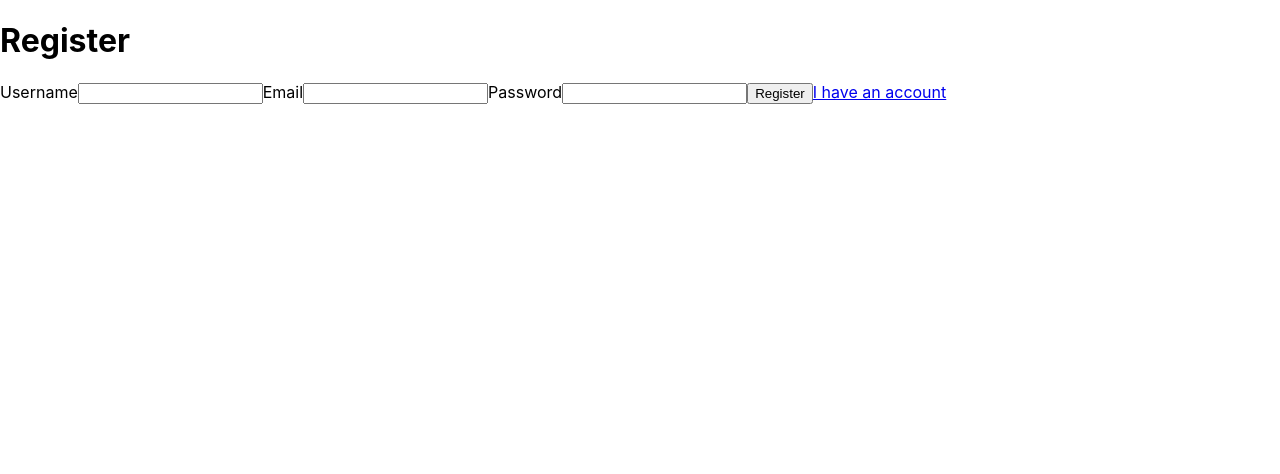
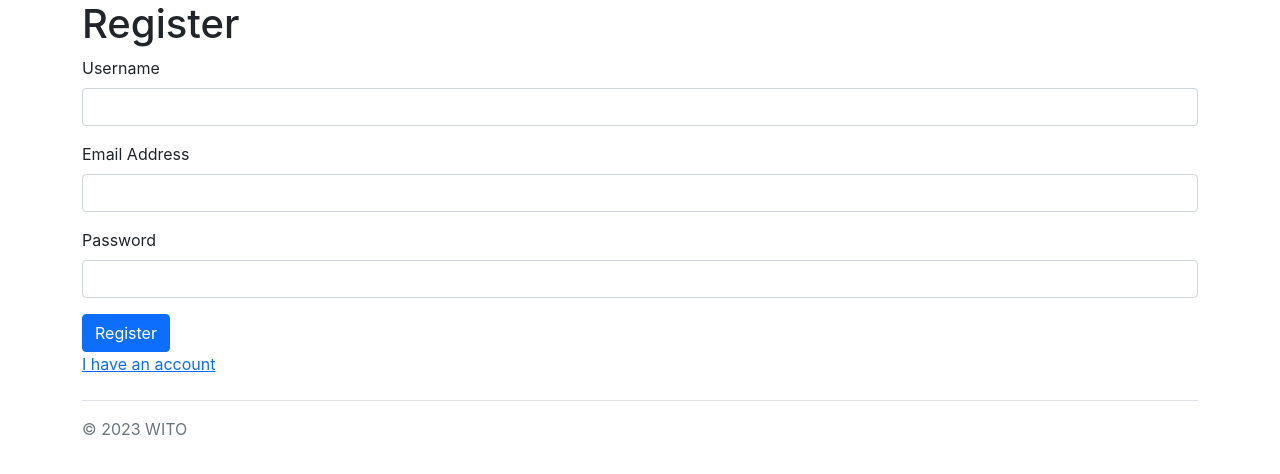
Before and after one commit to luanakimley/who-is-the-one, a React (Create React App) app in the folder client/: page /register in a window 1280 px wide. Shown: the top 474 px of the page. Built offline with nearby package versions, Linux system fonts and the light colour scheme; the HTML template or start-up script is replaced by a standard one.

Commit message:
:sparkles: Implement NavBar, Footer and Bootstrap

```diff
--- a/client/public/index.html
+++ b/client/public/index.html
@@ -9,6 +9,7 @@
       name="description"
       content="Web site created using create-react-app"
     />
+    <link href="https://cdn.jsdelivr.net/npm/bootstrap@5.1.3/dist/css/bootstrap.min.css" rel="stylesheet" integrity="sha384-1BmE4kWBq78iYhFldvKuhfTAU6auU8tT94WrHftjDbrCEXSU1oBoqyl2QvZ6jIW3" crossorigin="anonymous">
     <link rel="apple-touch-icon" href="%PUBLIC_URL%/logo192.png" />
     <!--
       manifest.json provides metadata used when your web app is installed on a
--- a/client/src/components/AddCandidates.js
+++ b/client/src/components/AddCandidates.js
@@ -1,6 +1,7 @@
 import React, { useEffect, useState } from "react";
 import { useNavigate, useLocation } from "react-router-dom";
 import NavBar from "./NavBar";
+import Footer from "./Footer";
 import { SERVER_HOST } from "../config/global_constants";
 import axios from "axios";
 import { useCookies } from "react-cookie";
@@ -76,13 +77,16 @@ export default function AddCandidates() {
       </form>
       <button onClick={doneAddCandidates}>Done</button>
 
+    <div>
       {candidates.length
         ? candidates.map((candidate) => (
-            <div id={candidate.candidate_id} onClick={addCandidateTags}>
+            <div key={candidate.candidate_id} id={candidate.candidate_id} onClick={addCandidateTags}>
               {candidate.candidate_name}
             </div>
           ))
         : null}
+        </div>
+            <Footer/>
     </div>
   );
 }
--- a/client/src/components/AddCategory.js
+++ b/client/src/components/AddCategory.js
@@ -40,7 +40,8 @@ export default function AddCategory() {
 
   return (
     <div>
-      <NavBar />
+          <NavBar />
+          <div class="container">
       <h1>Add Category</h1>
       <form>
         <input
@@ -51,5 +52,7 @@ export default function AddCategory() {
         <button onClick={addCategory}>Done</button>
       </form>
     </div>
+    </div>
+
   );
 }
--- a/client/src/components/Categories.js
+++ b/client/src/components/Categories.js
@@ -2,6 +2,7 @@ import React, { useEffect, useState } from "react";
 import axios from "axios";
 import { SERVER_HOST } from "../config/global_constants";
 import NavBar from "./NavBar";
+import Footer from "./Footer";
 import { useNavigate } from "react-router-dom";
 import { useCookies } from "react-cookie";
 
@@ -33,24 +34,50 @@ export default function Categories() {
     navigate("/add_candidates", { state: category });
   };
 
+  const deleteCategory = (e) => {
+      const category = {
+        id: e.target.id,
+        name: e.target.innerHTML,
+      };
+      console.log(category)
+      navigate("/delete_category", { state: category });
+    };
+
   return (
-    <div>
-      <NavBar />
+  <div>
+        <NavBar />
+         <div class="container">
       <h1>Categories</h1>
       <ul>
         {categories.length
           ? categories.map((category) => (
+
+              <div key={category.category_id}>
               <li
                 key={category.category_id}
                 id={category.category_id}
                 onClick={navigateToAddCandidatesForCategory}
               >
                 {category.category_name}
+
               </li>
+               <button class="btn btn-danger"
+                   key={category.category_name}
+                   id={category.category_id}
+                   onClick={deleteCategory}
+               >X
+              </button>
+              </div>
+
+
             ))
           : null}
+
       </ul>
-      <button onClick={navigateToAddCategory}>Add category</button>
+
+      <button class="btn btn-primary" onClick={navigateToAddCategory}>Add category</button>
+    </div>
+    <Footer/>
     </div>
   );
 }
--- a/client/src/components/Home.js
+++ b/client/src/components/Home.js
@@ -2,21 +2,23 @@ import React from "react";
 import { useCookies } from "react-cookie";
 import { useNavigate } from "react-router-dom";
 import NavBar from "./NavBar";
+import Footer from "./Footer";
 
 export default function Home() {
   const [cookies] = useCookies(["userId"]);
   const navigate = useNavigate();
 
-  const handleLogOut = () => {
-    navigate("/logout");
-  };
+
 
   return (
     <div>
       <NavBar />
+       <div class="container">
       <h1>Home</h1>
       <h2>Hello {cookies.userId}!</h2>
-      <button onClick={handleLogOut}>Log out</button>
+      </div>
+    <Footer/>
+
     </div>
   );
 }
--- a/client/src/components/LogIn.js
+++ b/client/src/components/LogIn.js
@@ -3,6 +3,9 @@ import { Link, useNavigate } from "react-router-dom";
 import { useCookies } from "react-cookie";
 import { SERVER_HOST } from "../config/global_constants";
 import axios from "axios";
+import Navbar from "./NavBar";
+import Footer from "./Footer";
+
 
 export default function LogIn() {
   const [cookies, setCookie] = useCookies(["userId"]);
@@ -40,15 +43,29 @@ export default function LogIn() {
 
   return (
     <div>
+        <div class="container-sm">
+    <h1> WITO </h1>
+
       <h1>Log In</h1>
       <form>
-        <label>Email</label>
-        <input type="email" onChange={handleEmailChange} />
-        <label>Password</label>
-        <input type="password" onChange={handlePasswordChange} />
-        <button onClick={logIn}>Log In</button>
+      <div class="mb-3">
+
+         <label class="form-label">Email address</label>
+        <input class="form-control" type="email" onChange={handleEmailChange} />
+        </div>
+
+<div class="mb-3">
+        <label class="form-label">Password</label>
+        <input class="form-control" type="password" onChange={handlePasswordChange} />
+</div>
+        <button class="btn btn-primary" onClick={logIn}>Log In</button>
+
+<div class="mb-3">
         <Link to="/register">I don't have an account</Link>
+        </div>
       </form>
+    </div>
+    <Footer/>
     </div>
   );
 }
--- a/client/src/components/Register.js
+++ b/client/src/components/Register.js
@@ -1,6 +1,7 @@
 import React, { useState } from "react";
 import { SERVER_HOST } from "../config/global_constants";
 import { Link, useNavigate } from "react-router-dom";
+import Footer from "./Footer";
 
 import axios from "axios";
 
@@ -44,21 +45,32 @@ export default function Register() {
 
   return (
     <div>
+    <div class="container">
       <h1>Register</h1>
       <form>
-        <label>Username</label>
-        <input type="text" onChange={handleUsernameChange} />
+        <div class="mb-3">
 
-        <label>Email</label>
-        <input type="email" onChange={handleEmailChange} />
+                 <label class="form-label">Username</label>
+                <input class="form-control" type="email" onChange={handleUsernameChange} />
+        </div>
 
-        <label>Password</label>
-        <input type="password" onChange={handlePasswordChange} />
+        <div class="mb-3">
+                         <label class="form-label">Email Address</label>
+                        <input class="form-control" type="email" onChange={handleEmailChange} />
+                        </div>
+        <div class="mb-3">
 
-        <button onClick={registerUser}>Register</button>
+                         <label class="form-label">Password</label>
+                        <input class="form-control" type="password" onChange={handlePasswordChange} />
+                        </div>
+        <button class="btn btn-primary" onClick={registerUser}>Register</button>
+        <div>
+        <Link to="/login">I have an account</Link>
+        </div>
+      </form>
+          </div>
 
-        <Link to="/login">I have an account</Link>
-      </form>
+      <Footer/>
     </div>
   );
 }
--- a/client/src/components/Tags.js
+++ b/client/src/components/Tags.js
@@ -3,6 +3,8 @@ import NavBar from "./NavBar";
 import axios from "axios";
 import { SERVER_HOST } from "../config/global_constants";
 import { useCookies } from "react-cookie";
+import Footer from "./Footer";
+
 
 export default function Tags() {
   const [tags, setTags] = useState([]);
@@ -33,17 +35,20 @@ export default function Tags() {
   return (
     <div>
       <NavBar />
+      <div class="container">
       <h1>Tags</h1>
       <form>
         <label>Add tags</label>
         <input type="text" onChange={handleTagNameChange} />
-        <button onClick={addTag}>Add</button>
+        <button class="btn btn-primary" onClick={addTag}>Add</button>
       </form>
       <ul>
         {tags.length
           ? tags.map((tag) => <li key={tag.tag_id}>{tag.tag_description}</li>)
           : null}
       </ul>
+      </div>
+      <Footer/>
     </div>
   );
 }
```
